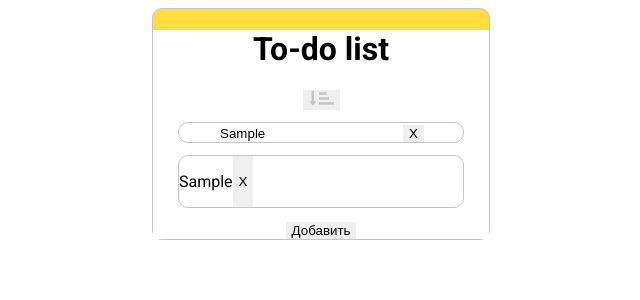
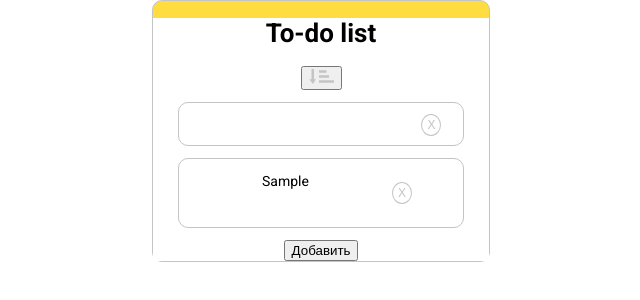
Before and after one commit to tbandelikova/Project-M2, a plain HTML site: page index.html in a window 1280 px wide. Both pictures are taken after typing "Sample" into the empty fields and a click on the button "Добавить". Shown: the whole page, without its empty margins (319-959 px from the left). Drawn offline with Linux system fonts and the light colour scheme.

Commit message:
Все кнопки работают

```diff
--- a/index.html
+++ b/index.html
@@ -19,12 +19,12 @@
             </button>
             <div class="new-task">
                 <input class="task" type="text">
-                <button class="remove">X</button>
+                <button class="clear">X</button>
             </div>
             <div class="task-list"></div>
             <div class="add-button">
                 <div class="pic"></div>
-                <button class="add">Добавить</button>
+                <button class="action">Добавить</button>
             </div>
         </div>
     </div>
--- a/script.js
+++ b/script.js
@@ -1,14 +1,24 @@
-let addButton = document.querySelector('.add');
-let removeB = '<button class="remove">X</button>';
 let taskList = document.querySelector('.task-list');
+let newTask = document.querySelector('.task');
 
-function addTask() {
-    let newTask = document.createElement('div');
-    newTask.innerHTML = `<p>${document.querySelector('.task').value}</p>${removeB}`;
-    taskList.append(newTask);
-    newTask.style.display = 'flex';
-    taskList.style.display = 'block';
+document.querySelector('.action').addEventListener('click', () => {
+    taskList.innerHTML += `
+    <div class="task-item">
+    <p>${newTask.value}</p>
+    <button class="delete">X</button>
+    </div>`;
 
-}
+    newTask.value = "";
 
-addButton.addEventListener('click', addTask);
+    let deleteTask = document.querySelectorAll('.delete');
+
+    deleteTask.forEach((item) => {
+        item.addEventListener('click', () => {
+            this.document.querySelector('.task-item').remove();
+        } )
+    })
+});
+
+document.querySelector('.clear').addEventListener('click', () => {
+    newTask.value = "";
+});
--- a/style.css
+++ b/style.css
@@ -3,12 +3,27 @@
 body {
     font-family: 'Roboto', sans-serif;
     box-sizing: border-box;
+    margin: 0px;
+    padding: 0px;
+}
+
+h1 {
+    font-size: 26px;
+    line-height: 30px;
+}
+
+.clear, .delete {
+    border-radius: 50%;
+    border: 1px solid #C4C4C4;
+    background-color: white;
+    color: #C4C4C4;
+    font-size: 12px;
+    padding: 3px 5px;
 }
 
 .main {
-
+    margin: 0px auto;
     width: 336px;
-    margin: 0px auto;
     background-color: #FFDC40;
 }
 .main, .task-list, .new-task {
@@ -21,13 +36,26 @@ body {
     text-align: center;
 }
 
-.new-task, .task-list{
+.new-task, .task-list {
     margin: 12px 25px;
 }
-.task-list {
-    display: none;
+
+.task, .task-item p {
+    width: 75%;
+    height: 40px;
+    font-size: 14px;
+    line-height: 16px;
 }
 
-input, button {
+.task-item {
+    align-items: center;
+    display: flex;
+
+}
+
+input {
     border: none;
 }
+input:focus {
+    outline: none;
+}
```
